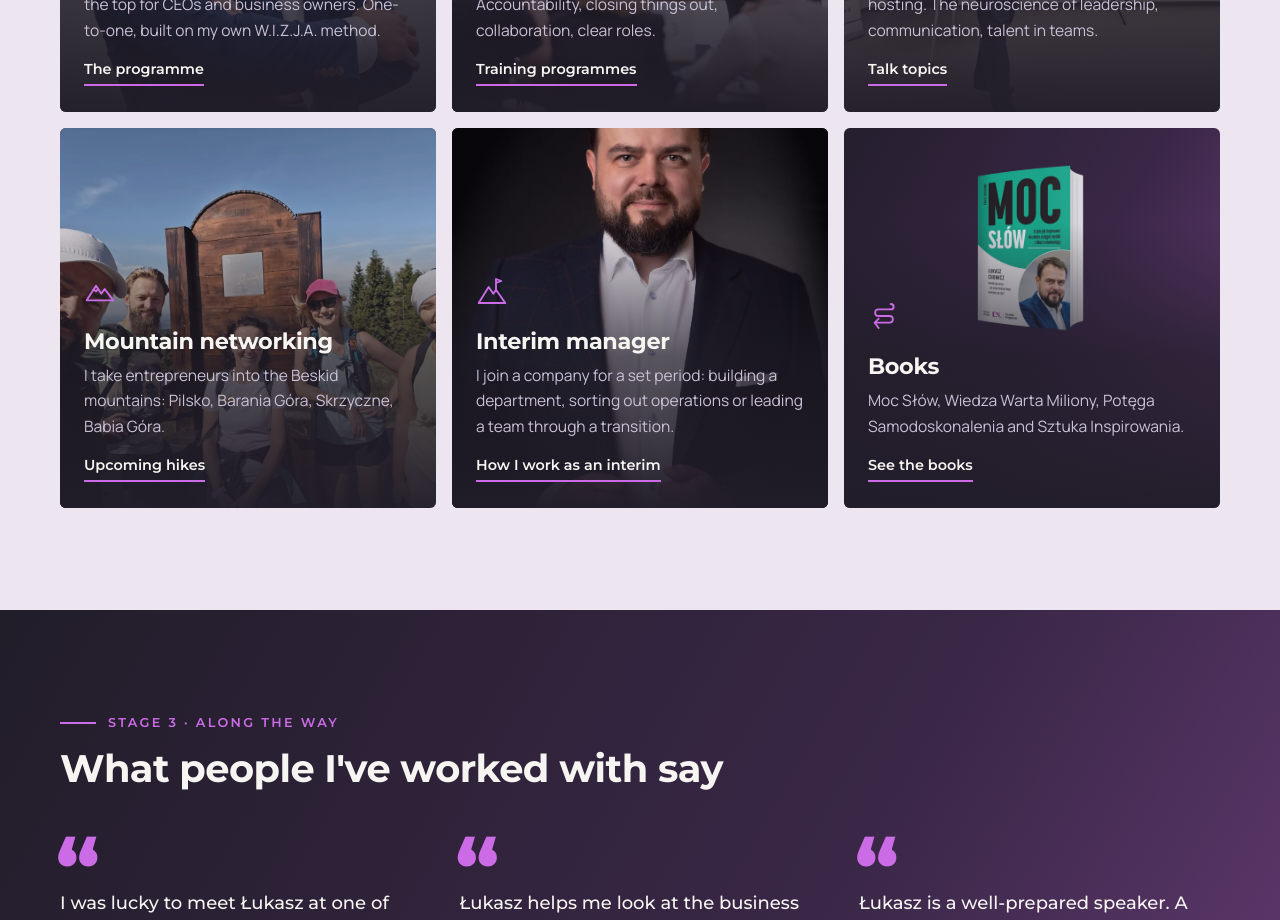
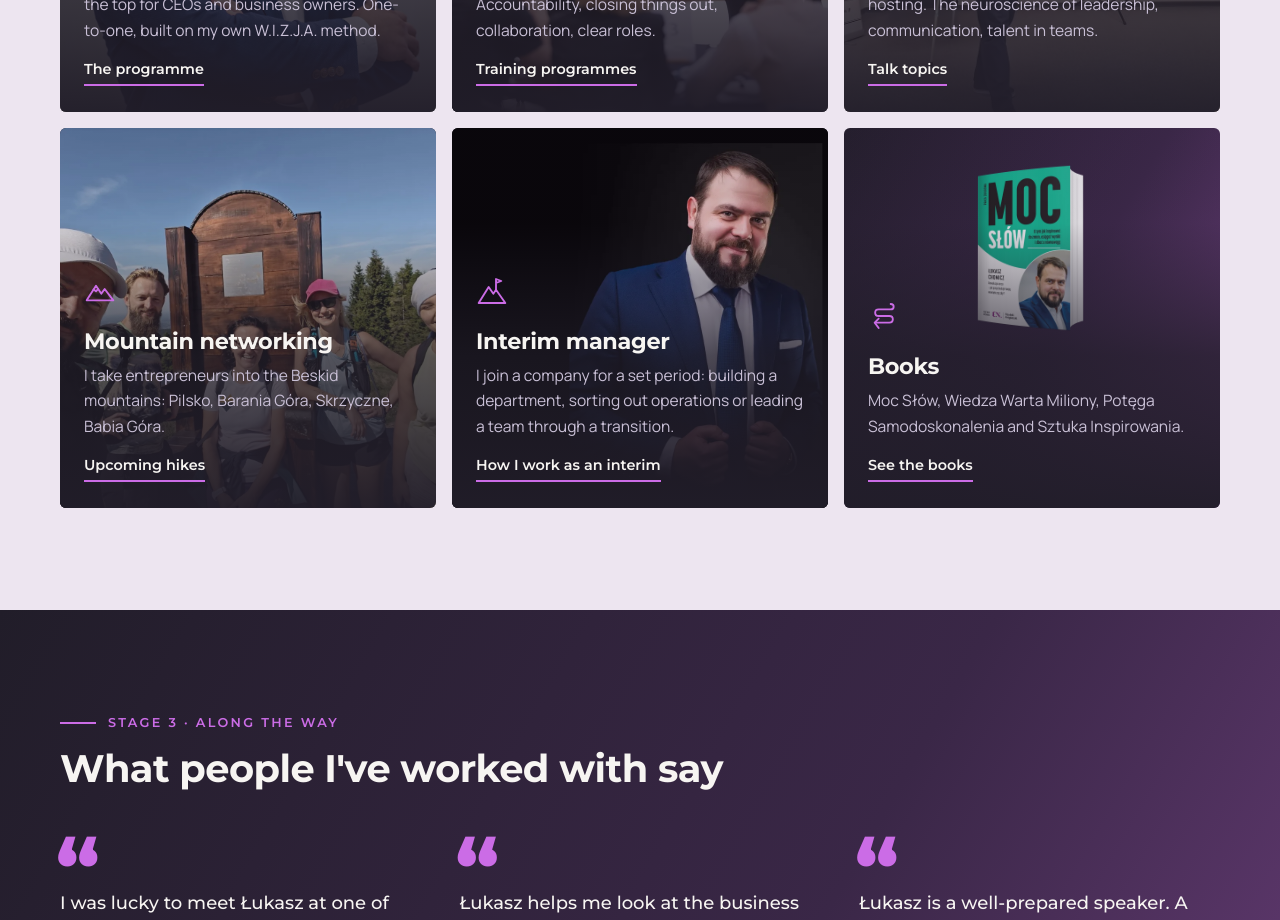
Before and after one commit to Neortikus/LukaszChomicz, a Next.js app: page /en in a window 1280 px wide. Shown: the part 2320-3240 px from the top of the page. Built offline with nearby package versions, Linux system fonts and the light colour scheme.

Commit message:
Kafelek Interim: pełny portret w niebieskim garniturze
Co-Authored-By: Claude Opus 5.5 <noreply@anthropic.com>
Claude-Session: https://claude.ai/code/session_01CGCk7BbzPnB8QdaavZBZt9

```diff
--- a/src/app/[locale]/page.tsx
+++ b/src/app/[locale]/page.tsx
@@ -134,7 +134,7 @@ export default async function HomePage({ params }: PageProps) {
               <li key={p.href}>
                 <Link href={p.href} className={`path${p.href === "/ksiazki" ? " path--books" : ""}`}>
                   {/* eslint-disable-next-line @next/next/no-img-element */}
-                  <img src={p.image} alt="" loading="lazy" />
+                  <img src={p.image} alt="" loading="lazy" style={p.position ? { objectPosition: p.position } : undefined} />
                   <span className="path__body">
                     <Icon name={p.icon} />
                     <h3>{p.title}</h3>
--- a/src/content/en.ts
+++ b/src/content/en.ts
@@ -81,7 +81,7 @@ export const en: Content = {
       { href: "/szkolenia", icon: "ludzie", image: "/images/scena-6.webp", title: "Company training", body: "For boards, management teams and staff. Accountability, closing things out, collaboration, clear roles.", link: "Training programmes" },
       { href: "/wystapienia", icon: "swiadomosc", image: "/images/scena-7.webp", title: "Speaking", body: "Keynotes, power speeches and conference hosting. The neuroscience of leadership, communication, talent in teams.", link: "Talk topics" },
       { href: "/networking-w-gorach", icon: "rozwoj", image: "/images/gory-szczyt-grupa.webp", title: "Mountain networking", body: "I take entrepreneurs into the Beskid mountains: Pilsko, Barania Góra, Skrzyczne, Babia Góra.", link: "Upcoming hikes" },
-      { href: "/interim-manager", icon: "rezultaty", image: "/images/portret4.webp", title: "Interim manager", body: "I join a company for a set period: building a department, sorting out operations or leading a team through a transition.", link: "How I work as an interim" },
+      { href: "/interim-manager", icon: "rezultaty", image: "/images/interim-kafel.webp", title: "Interim manager", body: "I join a company for a set period: building a department, sorting out operations or leading a team through a transition.", link: "How I work as an interim" },
       { href: "/ksiazki", icon: "dzialanie", image: "/images/ksiazka-moc-slow.webp", title: "Books", body: "Moc Słów, Wiedza Warta Miliony, Potęga Samodoskonalenia and Sztuka Inspirowania.", link: "See the books" },
     ],
     testimonialsTitle: "What people I've worked with say",
--- a/src/content/pl.ts
+++ b/src/content/pl.ts
@@ -81,7 +81,7 @@ export const pl: Content = {
       { href: "/szkolenia", icon: "ludzie", image: "/images/scena-6.webp", title: "Szkolenia dla firm", body: "Dla zarządów, kadry kierowniczej i zespołów. Odpowiedzialność, domykanie tematów, współpraca, podział ról.", link: "Programy szkoleń" },
       { href: "/wystapienia", icon: "swiadomosc", image: "/images/scena-7.webp", title: "Wystąpienia", body: "Keynote, power speech i moderacja konferencji. Neurobiologia przywództwa, komunikacja, talenty w zespole.", link: "Tematy wystąpień" },
       { href: "/networking-w-gorach", icon: "rozwoj", image: "/images/gory-szczyt-grupa.webp", title: "Networking w górach", body: "Zabieram przedsiębiorców w Beskidy: Pilsko, Barania Góra, Skrzyczne, Babia Góra.", link: "Najbliższe wyjścia" },
-      { href: "/interim-manager", icon: "rezultaty", image: "/images/portret4.webp", title: "Interim manager", body: "Wchodzę do firmy na określony czas: buduję dział, porządkuję operacje albo prowadzę zespół w okresie przejściowym.", link: "Jak pracuję jako interim" },
+      { href: "/interim-manager", icon: "rezultaty", image: "/images/interim-kafel.webp", title: "Interim manager", body: "Wchodzę do firmy na określony czas: buduję dział, porządkuję operacje albo prowadzę zespół w okresie przejściowym.", link: "Jak pracuję jako interim" },
       { href: "/ksiazki", icon: "dzialanie", image: "/images/ksiazka-moc-slow.webp", title: "Książki", body: "Moc Słów, Wiedza Warta Miliony, Potęga Samodoskonalenia i Sztuka Inspirowania.", link: "Zobacz książki" },
     ],
     testimonialsTitle: "Co mówią ludzie, z którymi pracowałem",
--- a/src/content/types.ts
+++ b/src/content/types.ts
@@ -46,6 +46,7 @@ export type Path = {
   href: AppPathname;
   icon: IconName;
   image: string;
+  position?: string;
   title: string;
   body: string;
   link: string;
```
Also changed, not shown: public/images/interim-kafel.webp (added).
